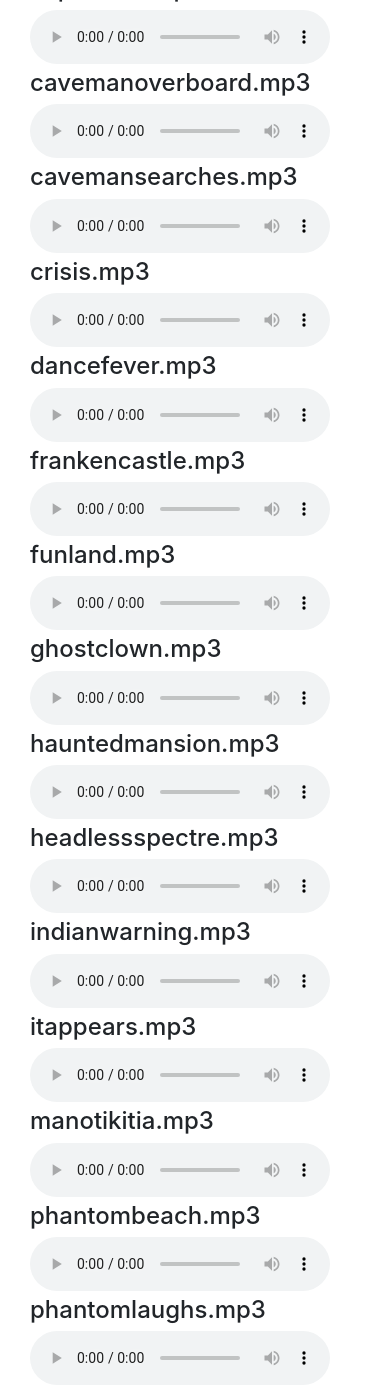
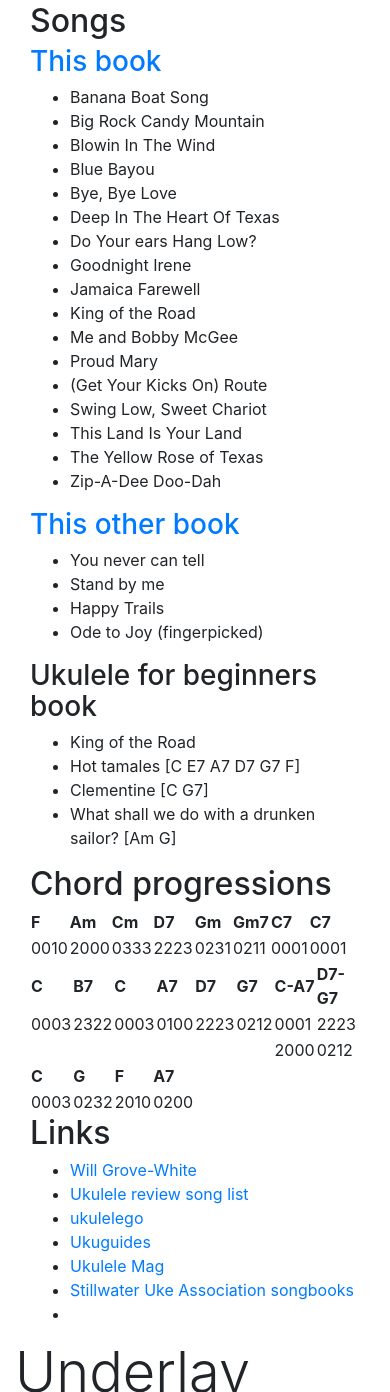
Before and after one commit to robie1373/ukulele, a website: page index.html in a window 390 px wide. Shown: the part 608-2000 px from the top of the page. Drawn offline with nearby package versions, Linux system fonts and the light colour scheme.

Commit message:
naved up

```diff
--- a/index.html
+++ b/index.html
@@ -9,67 +9,215 @@
     <link rel="stylesheet" href="https://maxcdn.bootstrapcdn.com/bootstrap/4.0.0-beta/css/bootstrap.min.css" integrity="sha384-/Y6pD6FV/Vv2HJnA6t+vslU6fwYXjCFtcEpHbNJ0lyAFsXTsjBbfaDjzALeQsN6M" crossorigin="anonymous">
   </head>
   <body>
+
     <nav class="navbar navbar-expand-md navbar-dark fixed-top bg-dark">
-      <a class="navbar-brand" href="#">Navbar</a>
-      <button class="navbar-toggler" type="button" data-toggle="collapse" data-target="#navbarsExampleDefault" aria-controls="navbarsExampleDefault" aria-expanded="false" aria-label="Toggle navigation">
+      <a class="navbar-brand" href="#">Chromedome Uke</a>
+
+      <button class="navbar-toggler collapsed" type="button" data-toggle="collapse" data-target="#navbarsExampleDefault" aria-controls="navbarsExampleDefault" aria-expanded="false" aria-label="Toggle navigation">
         <span class="navbar-toggler-icon"></span>
       </button>
 
-      <div class="collapse navbar-collapse" id="navbarsExampleDefault">
+      <!-- <button class="navbar-toggler" type="button" data-toggle="collapse" data-target="#navbarsExampleDefault" aria-controls="navbarsExampleDefault" aria-expanded="false" aria-label="Toggle navigation">
+        <span class="navbar-toggler-icon"></span>
+      </button> -->
+      <div class="navbar-collapse collapse" id="navbarsExampleDefault">
           <ul class="navbar-nav mr-auto">
             <li class="nav-item active">
               <a class="nav-link" href="#">Home <span class="sr-only">(current)</span></a>
             </li>
             <li class="nav-item">
-            <a class="nav-link" href="#underlay">Underlay</a>
+              <a class="nav-link" href="#stuff-to-work-on">To Do</a>
             </li>
             <li class="nav-item">
-            <a class="nav-link" href="#chase">Chase Songs</a>
+              <a class="nav-link" href="#songs">Songs to Learn</a>
             </li>
-          <!-- <li class="nav-item dropdown">
-            <a class="nav-link dropdown-toggle" href="http://example.com" id="dropdown01" data-toggle="dropdown" aria-haspopup="true" aria-expanded="false">Dropdown</a>
-            <div class="dropdown-menu" aria-labelledby="dropdown01">
-              <a class="dropdown-item" href="#">Action</a>
-              <a class="dropdown-item" href="#">Another action</a>
-              <a class="dropdown-item" href="#">Something else here</a>
-            </div>
-          </li> -->
+            <li class="nav-item">
+              <a class="nav-link" href="#chord-progressions">Chord Progressions</a>
+            </li>
+            <li class="nav-item">
+              <a class="nav-link" href="#links">Links</a>
+            </li>
+            <li class="nav-item">
+              <a class="nav-link" href="#underlay">Scooby Doo Underlay</a>
+            </li>
+            <li class="nav-item">
+              <a class="nav-link" href="#chase">Scooby Doo Chase Songs</a>
+            </li>
           </ul>
-        <!-- <form class="form-inline my-2 my-lg-0">
-          <input class="form-control mr-sm-2" type="text" placeholder="Search" aria-label="Search">
-          <button class="btn btn-outline-success my-2 my-sm-0" type="submit">Search</button>
-        </form> -->
         </div>
     </nav>
 
+    <div id="#" class="jumbotron">
+      <div class="container">
+        <h1>Ukulele things and stuff</h1>
+      </div>
+    </div>
+
+    <div class="container">
+      <div  id="stuff-to-work-on" class="container">
+        <h2>Stuff to work on</h2>
+        <ul>
+        <li>Practice chord progressions</li>
+        <li>Learn finger picking</li>
+        <li>Learn another song<ul>
+        <li><a href="http://www.theukulelereview.com/aarons-tutorials/">Drop baby drop (Mana&#39;o Company)</a></li>
+        <li>Hot tamales</li>
+        <li>I wanna be like you</li>
+        </ul>
+        </li>
+        <li>perfect the songs you know<ul>
+        <li>King of the Road</li>
+        <li>Clementine</li>
+        </ul>
+        </li>
+        <li>Practice strumming<ul>
+        <li>Something Hawaiian</li>
+        <li>basic strumming</li>
+        </ul>
+        </li>
+        <li>Work on playing 4 chord songs ad-lib</li>
+        <li>Music theory</li>
+        </ul>
+      </div>
+      <div  id="songs" class="container">
+
+        <h2>Songs</h2>
+        <h3 id="-this-book-http-stillwaterukuleleassociation-com-packets-beginner-20jam-20book-pdf-"><a href="http://stillwaterukuleleassociation.com/Packets/Beginner%20Jam%20Book.pdf">This book</a></h3>
+        <ul>
+        <li>Banana Boat Song</li>
+        <li>Big Rock Candy Mountain</li>
+        <li>Blowin In The Wind</li>
+        <li>Blue Bayou</li>
+        <li>Bye, Bye Love</li>
+        <li>Deep In The Heart Of Texas</li>
+        <li>Do Your ears Hang Low?</li>
+        <li>Goodnight Irene</li>
+        <li>Jamaica Farewell</li>
+        <li>King of the Road</li>
+        <li>Me and Bobby McGee</li>
+        <li>Proud Mary</li>
+        <li>(Get Your Kicks On) Route</li>
+        <li>Swing Low, Sweet Chariot</li>
+        <li>This Land Is Your Land</li>
+        <li>The Yellow Rose of Texas</li>
+        <li>Zip-A-Dee Doo-Dah</li>
+        </ul>
+        <h3 id="-this-other-book-http-stillwaterukuleleassociation-com-packets-2017-20april-20blues-20r-r-pdf-"><a href="http://stillwaterukuleleassociation.com/Packets/2017%20April%20Blues%20R&amp;R.pdf">This other book</a></h3>
+        <ul>
+        <li>You never can tell</li>
+        <li>Stand by me</li>
+        <li>Happy Trails</li>
+        <li>Ode to Joy (fingerpicked)</li>
+        </ul>
+        <h3 id="ukulele-for-beginners-book">Ukulele for beginners book</h3>
+        <ul>
+        <li>King of the Road</li>
+        <li>Hot tamales [C E7 A7 D7 G7 F]</li>
+        <li>Clementine [C G7]</li>
+        <li>What shall we do with a drunken sailor? [Am G]</li>
+        </ul>
+      </div>
+      <div  id="chord-progressions" class="container">
+
+        <h2>Chord progressions</h2>
+        <table>
+        <thead>
+        <tr>
+        <th>F</th>
+        <th>Am</th>
+        <th>Cm</th>
+        <th>D7</th>
+        <th>Gm</th>
+        <th>Gm7</th>
+        <th>C7</th>
+        <th>C7</th>
+        </tr>
+        </thead>
+        <tbody>
+        <tr>
+        <td>0010</td>
+        <td>2000</td>
+        <td>0333</td>
+        <td>2223</td>
+        <td>0231</td>
+        <td>0211</td>
+        <td>0001</td>
+        <td>0001</td>
+        </tr>
+        </tbody>
+        </table>
+        <table>
+        <thead>
+        <tr>
+        <th>C</th>
+        <th>B7</th>
+        <th>C</th>
+        <th>A7</th>
+        <th>D7</th>
+        <th>G7</th>
+        <th>C-A7</th>
+        <th>D7-G7</th>
+        </tr>
+        </thead>
+        <tbody>
+        <tr>
+        <td>0003</td>
+        <td>2322</td>
+        <td>0003</td>
+        <td>0100</td>
+        <td>2223</td>
+        <td>0212</td>
+        <td>0001</td>
+        <td>2223</td>
+        </tr>
+        <tr>
+        <td></td>
+        <td></td>
+        <td></td>
+        <td></td>
+        <td></td>
+        <td></td>
+        <td>2000</td>
+        <td>0212</td>
+        </tr>
+        </tbody>
+        </table>
+        <table>
+        <thead>
+        <tr>
+        <th>C</th>
+        <th>G</th>
+        <th>F</th>
+        <th>A7</th>
+        </tr>
+        </thead>
+        <tbody>
+        <tr>
+        <td>0003</td>
+        <td>0232</td>
+        <td>2010</td>
+        <td>0200</td>
+        </tr>
+        </tbody>
+        </table>
+      </div>
+      <div  id="links" class="container">
+
+          <h2>Links</h2>
+          <ul>
+          <li><a href="http://willgrovewhite.com/learning-to-play-the-ukulele-lesson-one/">Will Grove-White</a></li>
+          <li><a href="https://www.theukulelereview.com/sheet-music-for-instrumental-ukulele/">Ukulele review song list</a></li>
+          <li><a href="http://ukulelego.com/lessons/how-to-read-ukulele-tab/">ukulelego</a></li>
+          <li><a href="https://ukuguides.com">Ukuguides</a></li>
+          <li><a href="http://www.ukulelemag.com/stories/
+          -essential-hawaiian-ukulele-strums">Ukulele Mag</a></li>
+          <li><a href="http://stillwaterukuleleassociation.com/packets.php">Stillwater Uke Association songbooks</a></li>
+          <li><a href=""></a></li>
+          </ul>
+        </div>
+    </div>
 
 
-
-
-
-
-
-
-    <div class="container">
-      <div class="header clearfix">
-        <!-- <nav>
-          <ul class="nav nav-pills float-right">
-            <li class="nav-item">
-              <a class="nav-link active" href="#">Home <span class="sr-only">(current)</span></a>
-            </li>
-            <li class="nav-item">
-              <a class="nav-link active" href="#underlay">underlay <span class="sr-only">(current)</span></a>
-            </li>
-            <li class="nav-item">
-              <a class="nav-link active" href="#chase">chase <span class="sr-only">(current)</span></a>
-            </li>
-          </ul>
-        </nav> -->
-        <h3 class="text-muted">Ukulele Stuff</h3>
-      </div>
-    <div class="jumbotron">
-      <h1>Ukulele things and stuff</h1>
-    </div>
     <div id="underlay" class="container">
       <h2 class="display-4">Underlay</h2>
       <div class="row marketing">
@@ -208,7 +356,6 @@
           Your browser does not support the audio element.
           </audio>
         </div>
-
         <div class="col-md-4">
 
           <h4>spells-ghostclown.mp3</h4>
```
Lines whose indentation alone changed are shown as unchanged.
